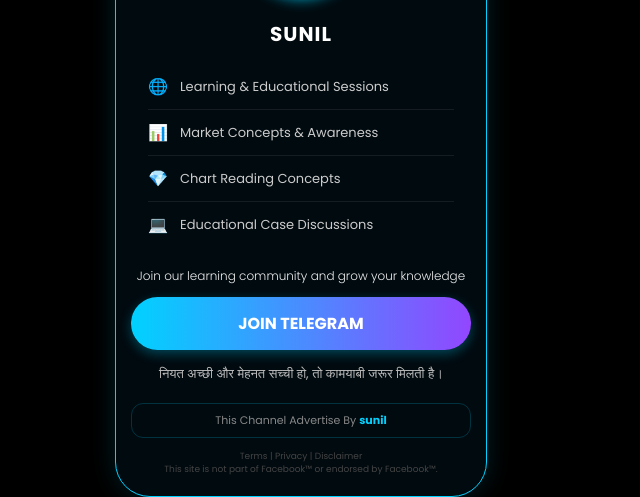
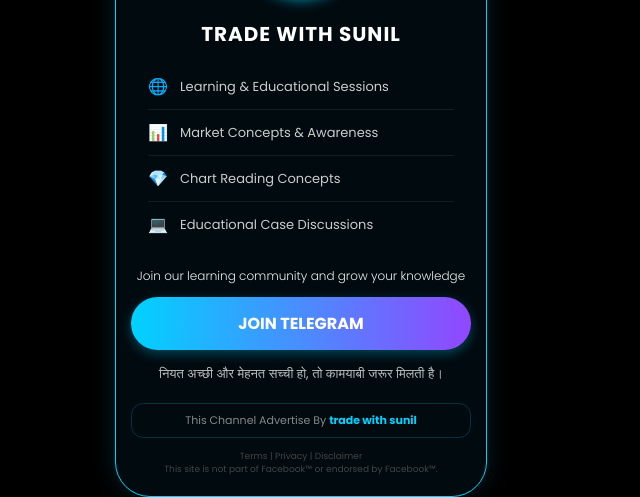
Before and after one commit to traderbro122-spec/Pak, a plain HTML site: page index.html in a window 1280 px wide. Shown: the part 442-939 px from the top of the page, without its empty margins (339-979 px from the left). Drawn offline with Linux system fonts and the light colour scheme.

Commit message:
Update index.html

```diff
--- a/index.html
+++ b/index.html
@@ -3,7 +3,7 @@
 <head>
 <meta charset="UTF-8">
 <meta name="viewport" content="width=device-width, initial-scale=1.0">
-<title>Sunil - Learning Community</title>
+<title>trade with sunil Community</title>
 <link href="https://fonts.googleapis.com/css2?family=Poppins:wght@300;400;600;700&display=swap" rel="stylesheet">
 
 <style>
@@ -118,9 +118,9 @@
 <body>
 
 <div class="card">
-  <img src="https://ibb.co/1JzwLYY8"><img src="https://i.ibb.co/QjD1f77r/IMG-20260801-WA0004.jpg" alt="Sunil" class="profile-img">
+  <img src="https://ibb.co/1JzwLYY8"><img src="https://i.ibb.co/QjD1f77r/IMG-20260801-WA0004.jpg" alt="trade with sunil" class="profile-img">
 
-  <h1>Sunil</h1>
+  <h1>trade with sunil</h1>
 
   <div class="features">
     <div class="feature-item"><span class="icon">🌐</span> Learning & Educational Sessions</div>
@@ -136,7 +136,7 @@
   <p class="hindi-quote">नियत अच्छी और मेहनत सच्ची हो, तो कामयाबी जरूर मिलती है।</p>
 
   <div class="footer-box">
-    This Channel Advertise By <a href="https://t.me/+U52V3bT83Jc0MWY1" target="_blank">sunil</a>
+    This Channel Advertise By <a href="https://t.me/+U52V3bT83Jc0MWY1" target="_blank">trade with sunil</a>
   </div>
 
   <div class="disclaimer">
```
